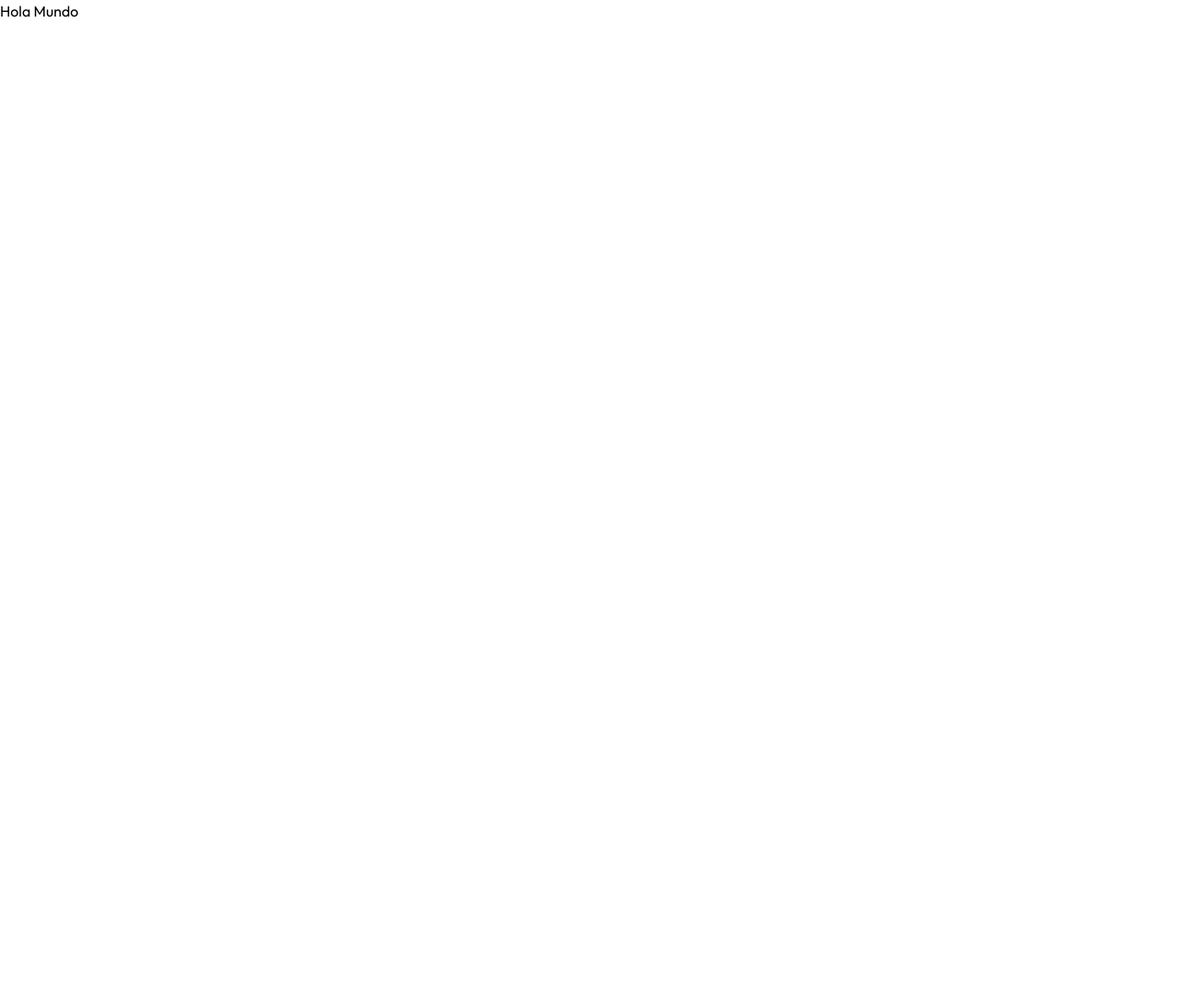
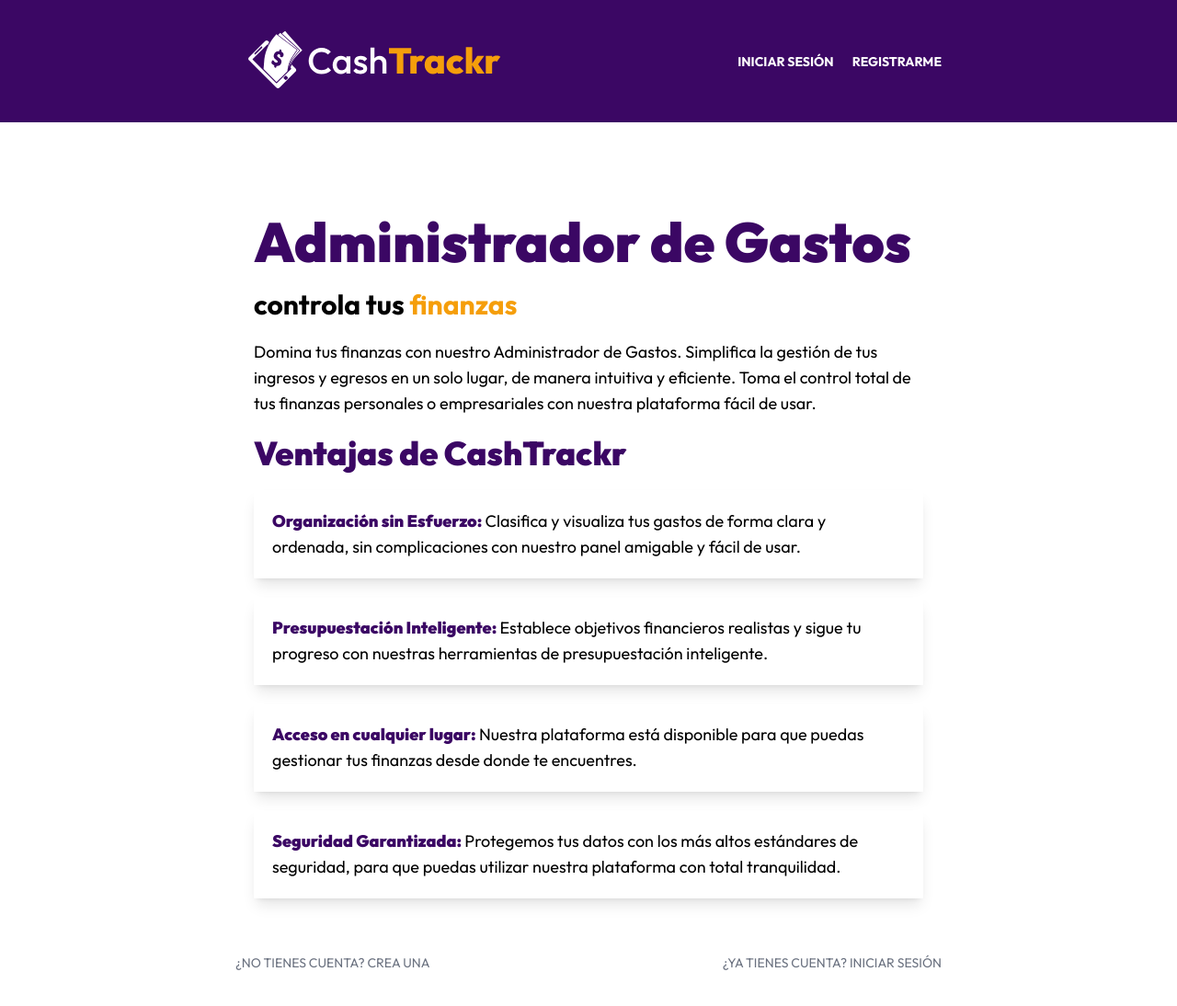
Before and after one commit to mvillarios/cashtrackr, a Next.js app in the folder frontend/: page / in a window 1280 px wide. Shown: the top 1094 px of the page at 92% size. Before the commit the page ends 800 px from the top, so only its background shows below. Built offline with nearby package versions, Linux system fonts and the light colour scheme.

Commit message:
Sección 68: Finalizando el Proyecto

```diff
--- a/frontend/app/auth/layout.tsx
+++ b/frontend/app/auth/layout.tsx
@@ -1,5 +1,6 @@
 import Logo from "@/components/ui/Logo";
 import ToastNotification from "../../components/ui/ToastNotification";
+import Link from "next/link";
 
 export default function AuthLayout({
   children,
@@ -11,7 +12,9 @@ export default function AuthLayout({
       <div className="lg:grid lg:grid-cols-2 lg:min-h-screen">
         <div className="bg-purple-950 lg:bg-auth lg:bg-30 bg-no-repeat bg-left-bottom flex justify-center">
           <div className="w-96 py-10 lg:py-20">
-            <Logo />
+            <Link href={"/"}>
+              <Logo />
+            </Link>
           </div>
         </div>
         <div className="p-10 lg:py-28">
--- a/frontend/app/page.tsx
+++ b/frontend/app/page.tsx
@@ -1,3 +1,95 @@
+import Logo from "@/components/ui/Logo";
+import Link from "next/link";
+
 export default function Home() {
-  return <h1>Hola Mundo</h1>;
+  return (
+    <>
+      <header className=" bg-purple-950 py-5">
+        <div className="max-w-3xl mx-auto flex flex-col lg:flex-row items-center">
+          <div className="w-96 lg:w-[500px]">
+            <Logo />
+          </div>
+          <nav className="flex flex-col lg:flex-row lg:justify-end gap-5 w-full ">
+            <Link
+              href="/auth/login"
+              className="font-bold text-white hover:text-amber-500 uppercase text-sm text-center"
+            >
+              Iniciar Sesión
+            </Link>
+            <Link
+              href="/auth/register"
+              className="font-bold text-white hover:text-amber-500 uppercase text-sm text-center"
+            >
+              Registrarme
+            </Link>
+          </nav>
+        </div>
+      </header>
+
+      <main className=" max-w-3xl mx-auto p-5 space-y-5 mt-20">
+        <h1 className="font-black text-4xl lg:text-6xl text-purple-950">
+          Administrador de Gastos
+        </h1>
+        <p className="text-3xl font-bold">
+          controla tus <span className="text-amber-500">finanzas</span>
+        </p>
+        <p className="text-lg">
+          Domina tus finanzas con nuestro Administrador de Gastos. Simplifica la
+          gestión de tus ingresos y egresos en un solo lugar, de manera
+          intuitiva y eficiente. Toma el control total de tus finanzas
+          personales o empresariales con nuestra plataforma fácil de usar.
+        </p>
+
+        <h2 className="font-black text-4xl text-purple-950 ">
+          Ventajas de CashTrackr
+        </h2>
+
+        <ol className="grid grid-cols-1 gap-5 items-start">
+          <li className="p-5 shadow-lg text-lg">
+            <span className="text-purple-950 font-black">
+              Organización sin Esfuerzo:{" "}
+            </span>
+            Clasifica y visualiza tus gastos de forma clara y ordenada, sin
+            complicaciones con nuestro panel amigable y fácil de usar.
+          </li>
+          <li className="p-5 shadow-lg text-lg">
+            <span className="text-purple-950 font-black">
+              Presupuestación Inteligente:{" "}
+            </span>
+            Establece objetivos financieros realistas y sigue tu progreso con
+            nuestras herramientas de presupuestación inteligente.
+          </li>
+          <li className="p-5 shadow-lg text-lg">
+            <span className="text-purple-950 font-black">
+              Acceso en cualquier lugar:{" "}
+            </span>
+            Nuestra plataforma está disponible para que puedas gestionar tus
+            finanzas desde donde te encuentres.
+          </li>
+          <li className="p-5 shadow-lg text-lg">
+            <span className="text-purple-950 font-black">
+              Seguridad Garantizada:{" "}
+            </span>
+            Protegemos tus datos con los más altos estándares de seguridad, para
+            que puedas utilizar nuestra plataforma con total tranquilidad.
+          </li>
+        </ol>
+      </main>
+
+      <nav className="flex flex-col lg:flex-row lg:justify-between gap-5 mt-10 pb-20 max-w-3xl mx-auto ">
+        <Link
+          href="/auth/register"
+          className="text-gray-500 text-sm uppercase text-center"
+        >
+          ¿No tienes cuenta? Crea una
+        </Link>
+        <Link
+          href="/auth/login"
+          className="text-gray-500 text-sm uppercase text-center"
+        >
+          ¿Ya tienes cuenta? Iniciar Sesión
+        </Link>
+      </nav>
+    </>
+  );
 }
```
